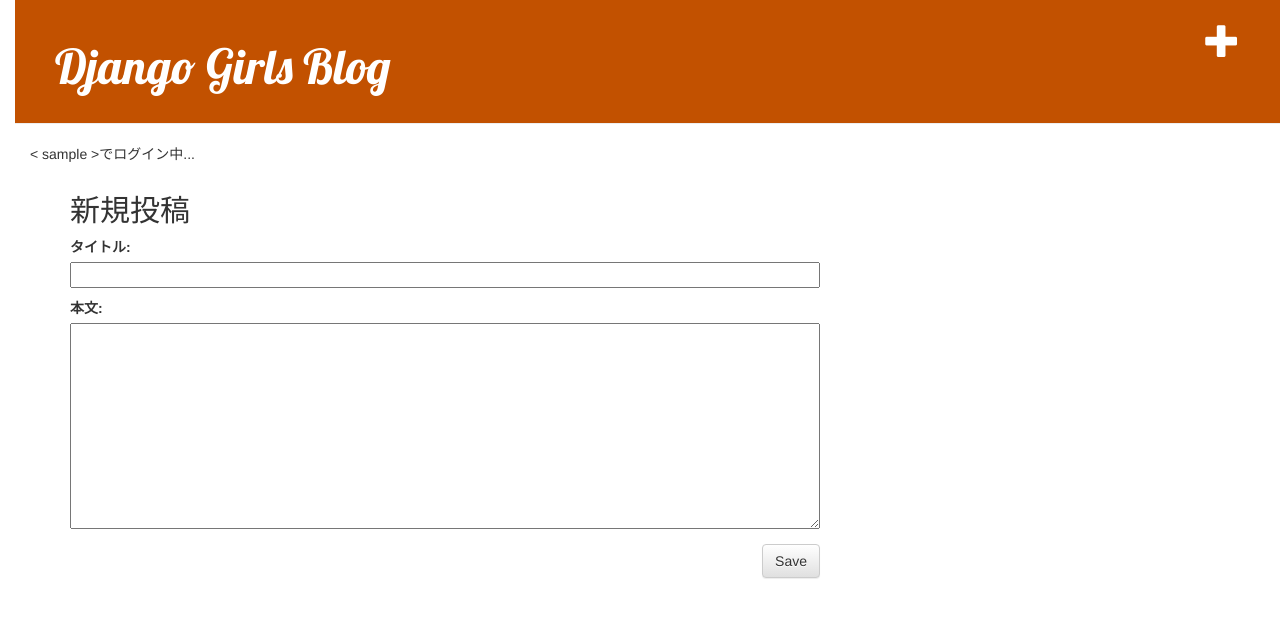
After one commit to tanikazu/my-first-blog, a Django app: page /post/new/ in a window 1280 px wide. The commit adds this page. Shown: the top 618 px of the page. Run offline with Django 3.2, Linux system fonts and the light colour scheme; the visitor is signed in with stand-in values (Sample User, id 1); some libraries are stand-ins or nearby versions.

Commit message:
Add views to create/edit blog post inside the site.

```diff
--- /dev/null
+++ b/blog/forms.py
@@ -0,0 +1,7 @@
+from django import forms
+from .models import Post
+
+class PostForm(forms.ModelForm):
+  class Meta:
+    model = Post
+    fields = ('title', 'text', )
--- a/blog/static/css/blog.css
+++ b/blog/static/css/blog.css
@@ -8,14 +8,14 @@
 }
 
 .page-header {
-  background-color: #c25100;
+  background-color: #C25100;
   margin-top: 0;
   padding: 20px 20px 20px 40px;
 }
 
 .page-header h1, .page-header h1 a, .page-header h1 a:visited, .page-header h1 a:active {
-  color: #fff;
-  font-size: 36px;
+  color: #ffffff;
+  font-size: 36pt;
   text-decoration: none;
 }
 
@@ -39,10 +39,10 @@
   width: 100%;
 }
 
-.post-menu, .top-menu:hover, .top-menu:visited {
-  color: #fff;
+.top-menu, .top-menu:hover, .top-menu:visited {
+  color: #ffffff;
   float: right;
-  font-size: 26px;
+  font-size: 26pt;
   margin-right: 20px;
 }
 
@@ -51,5 +51,9 @@
 }
 
 .post h2 a, .post h2 a:visited {
-  color: #000;
+  color: #000000;
 }
+
+.username {
+  padding-left: 15px;
+}
--- a/blog/templates/blog/base.html
+++ b/blog/templates/blog/base.html
@@ -12,7 +12,15 @@
 </head>
 <body>
   <div class="page-header">
+    {% if user.is_authenticated %}
+    <a href="{% url 'post_new' %}" class="top-menu"><span class="glyphicon glyphicon-plus"></span></a>
+    {% endif %}
     <h1><a href="/">Django Girls Blog</a></h1>
+  </div>
+  <div class="username">
+    {% if user.is_authenticated %}
+    <p>< {{user.username}} >でログイン中...</p>
+    {% endif %}
   </div>
   <div class="content container">
     <div class="row">
--- a/blog/templates/blog/post_detail.html
+++ b/blog/templates/blog/post_detail.html
@@ -4,6 +4,9 @@
 <div class="post">
   <h2>{{post.title}}</h2>
   <p>{{post.text|linebreaksbr}}</p>
+  {% if user.is_authenticated %}
+  <a href="{% url 'post_edit' pk=post.pk %}" class="btn btn-default"><span class="glyphicon glyphicon-pencil"></span></a>
+  {% endif %}
   {% if post.published_date %}
   <div class="date">
     {{post.published_date}}
--- /dev/null
+++ b/blog/templates/blog/post_edit.html
@@ -0,0 +1,13 @@
+{% extends 'blog/base.html' %}
+
+{% block content %}
+
+<h2>新規投稿</h2>
+<form method="post" class="post-form">
+  {% csrf_token %}
+  {{form.as_p}}
+  <button type="submit" class="save btn btn-default">Save</button>
+
+</form>
+
+{% endblock %}
--- a/blog/urls.py
+++ b/blog/urls.py
@@ -4,4 +4,7 @@
 urlpatterns = [
   path('', views.post_list, name='post_list'),
   path('post/<int:pk>/', views.post_detail, name='post_detail'),
+  path('post/new/', views.post_new, name='post_new'),
+  path('post/<int:pk>/edit/', views.post_edit, name='post_edit'),
+
 ]
--- a/blog/views.py
+++ b/blog/views.py
@@ -1,6 +1,8 @@
-from django.shortcuts import render, get_object_or_404
+from django.shortcuts import render, get_object_or_404, redirect
 from django.utils import timezone
 from .models import Post
+from .forms import PostForm
+from django.contrib.auth.decorators import login_required
 
 def post_list(request):
   posts = Post.objects.filter(published_date__lte=timezone.now()).order_by('published_date')
@@ -8,4 +10,33 @@
 
 def post_detail(request, pk):
   post = get_object_or_404(Post, pk=pk)
-  return render(request, 'blog/post_detail.html', {'post':post})
+  return render(request, 'blog/post_detail.html', {'post': post})
+
+@login_required
+def post_new(request):
+  if request.method == 'POST':
+    form = PostForm(request.POST)
+    if form.is_valid():
+      post = form.save(commit=False)
+      post.author = request.user
+      post.published_date = timezone.now()
+      post.save()
+      return redirect('post_detail', pk=post.pk)
+  else:
+    form = PostForm()
+  return render(request, 'blog/post_edit.html', {'form': form})
+
+@login_required
+def post_edit(request, pk):
+  post = get_object_or_404(Post, pk=pk)
+  if request.method == 'POST':
+    form = PostForm(request.POST, instance=post)
+    if form.is_valid():
+      post = form.save(commit=False)
+      post.author = request.user
+      post.published_date = timezone.now()
+      post.save()
+      return redirect('post_detail', pk=post.pk)
+  else:
+    form = PostForm(instance=post)
+  return render(request, 'blog/post_edit.html', {'form': form})
```
